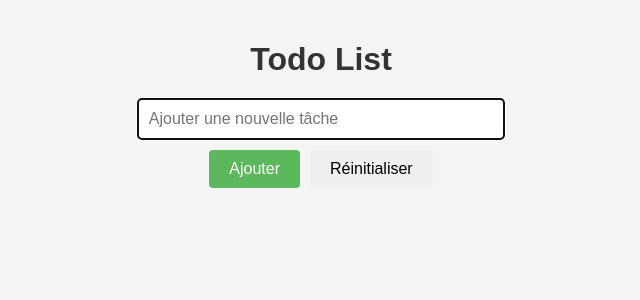
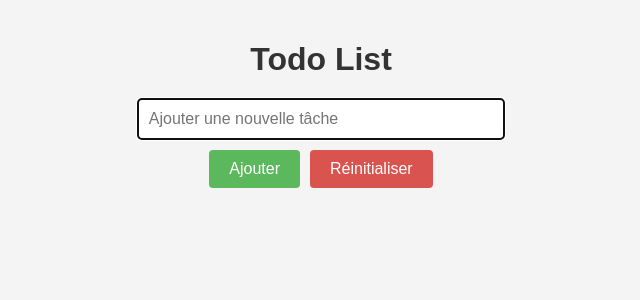
Before and after one commit to 0wme/HTMX_Project, a Flask app: page / in a window 1280 px wide. Shown: the top 300 px of the page, without its empty margins (319-959 px from the left). Run offline with Flask 3, Linux system fonts and the light colour scheme.

Commit message:
Ajout de la couler rouge et modification du style des btn Supprimer et Rénitialiser

```diff
--- a/templates/todo_list.html
+++ b/templates/todo_list.html
@@ -55,6 +55,15 @@
             background-color: #4cae4c;
         }
 
+        .reset-button, .delete-button {
+            color: white;
+            background-color: #d9534f;
+        }
+
+        .reset-button:hover, .delete-button:hover {
+            background-color: #c9302c;
+        }
+
 
     </style>
 </head>
```
